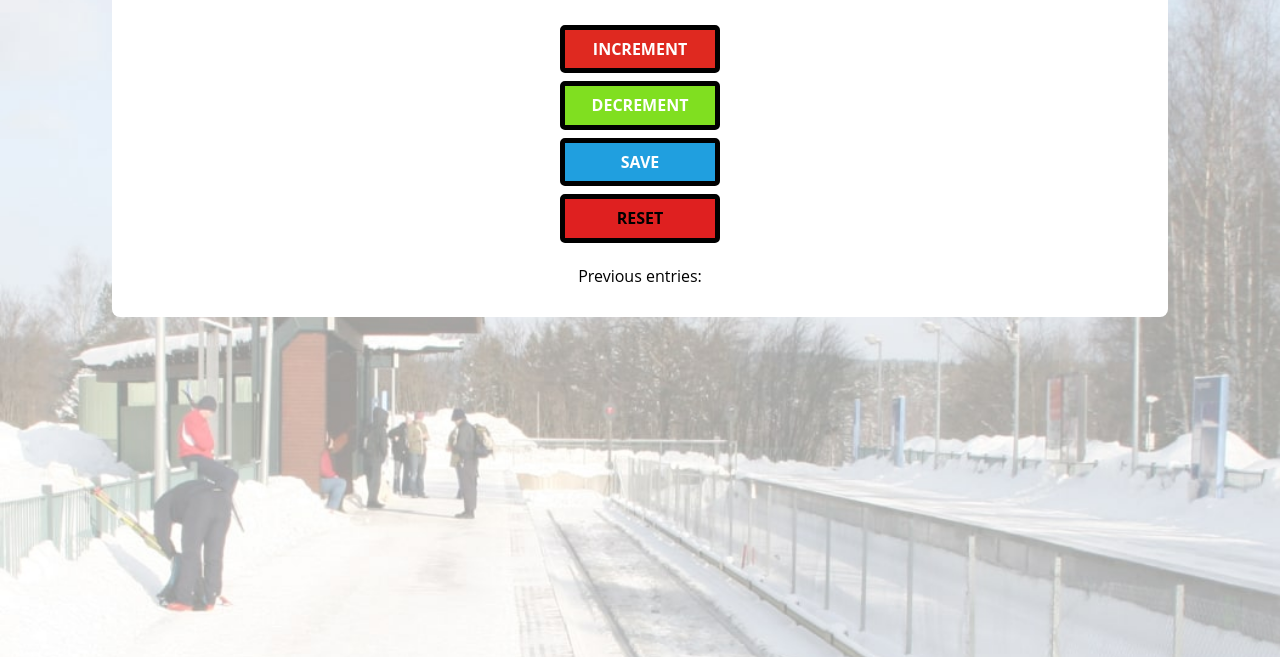
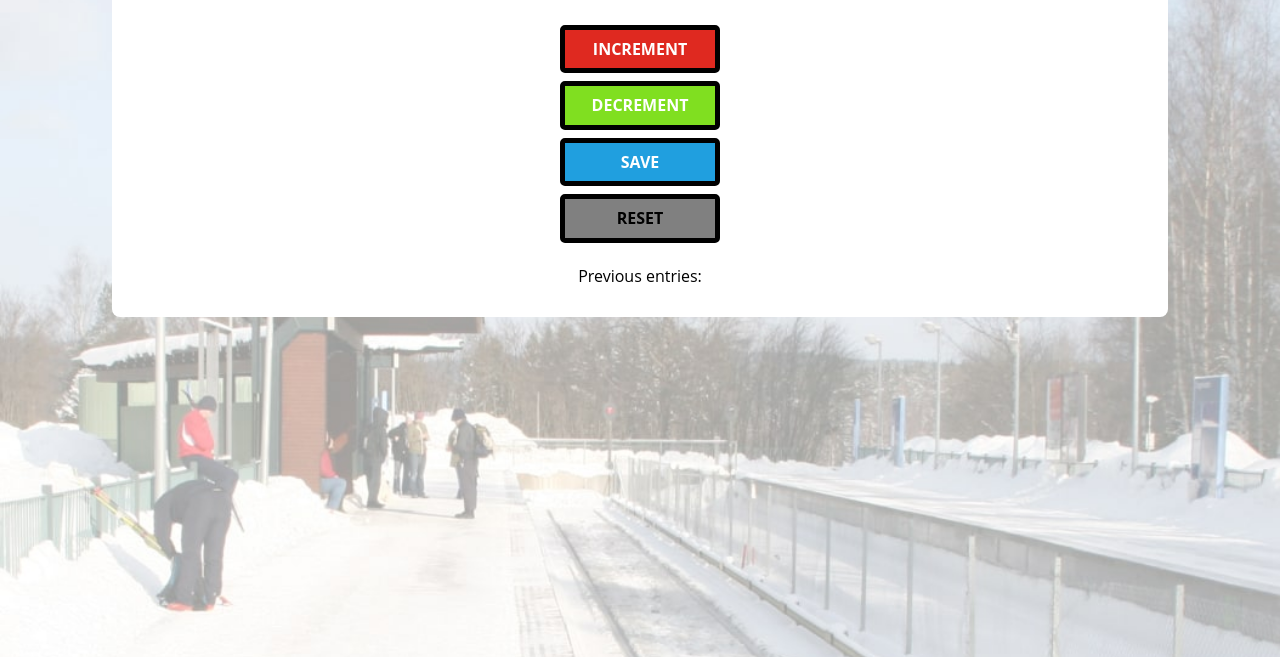
Before and after one commit to DanteJenzie/person-counter, a plain HTML site: page index.html in a window 1280 px wide. Shown: the part 143-800 px from the top of the page. Drawn offline with nearby package versions, Linux system fonts and the light colour scheme.

Commit message:
Update index.css

```diff
--- a/index.css
+++ b/index.css
@@ -52,7 +52,7 @@ button {
 }
 
 #reset-btn {
-    background: hsl(0, 75%, 50%) !important;
+    background: hsl(0, 0%, 50%) !important;
     color: black !important;
 }
 
```
